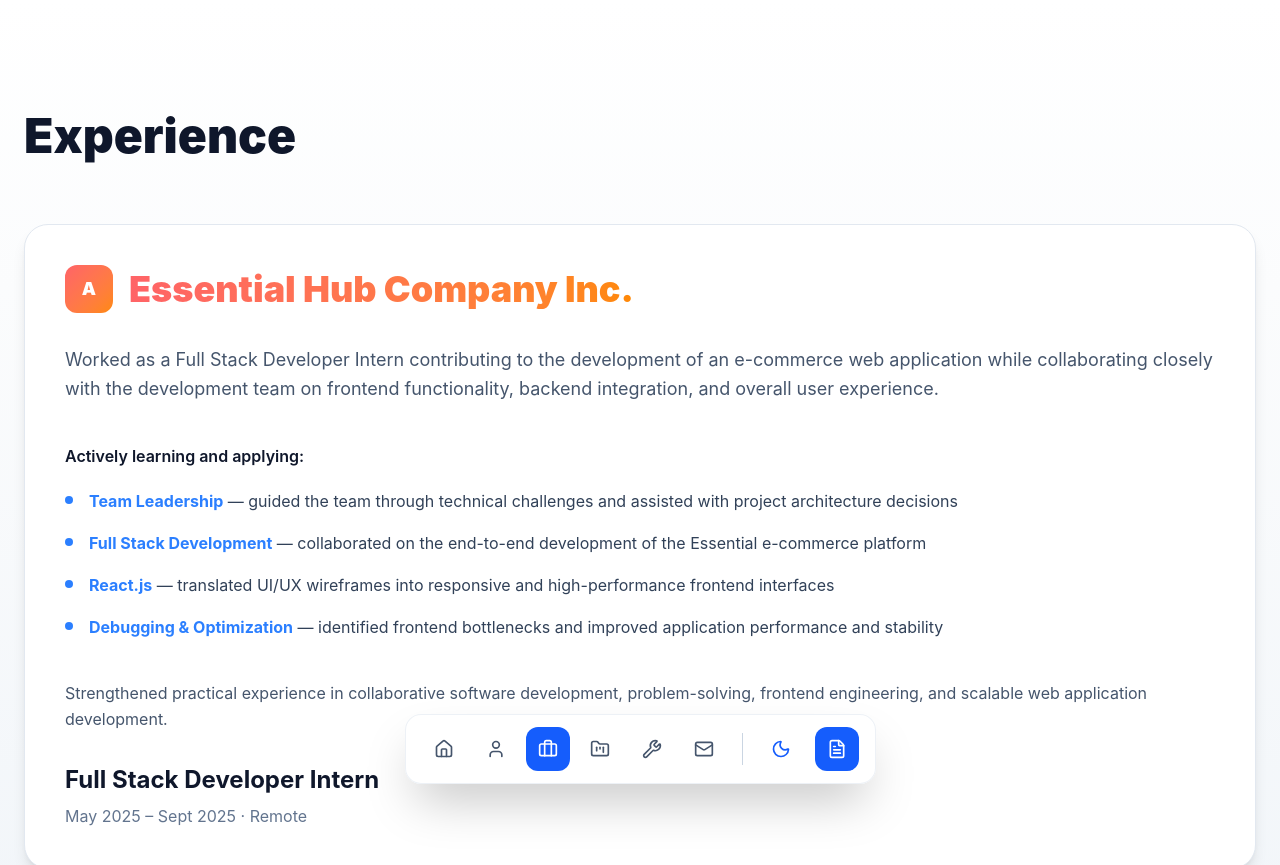
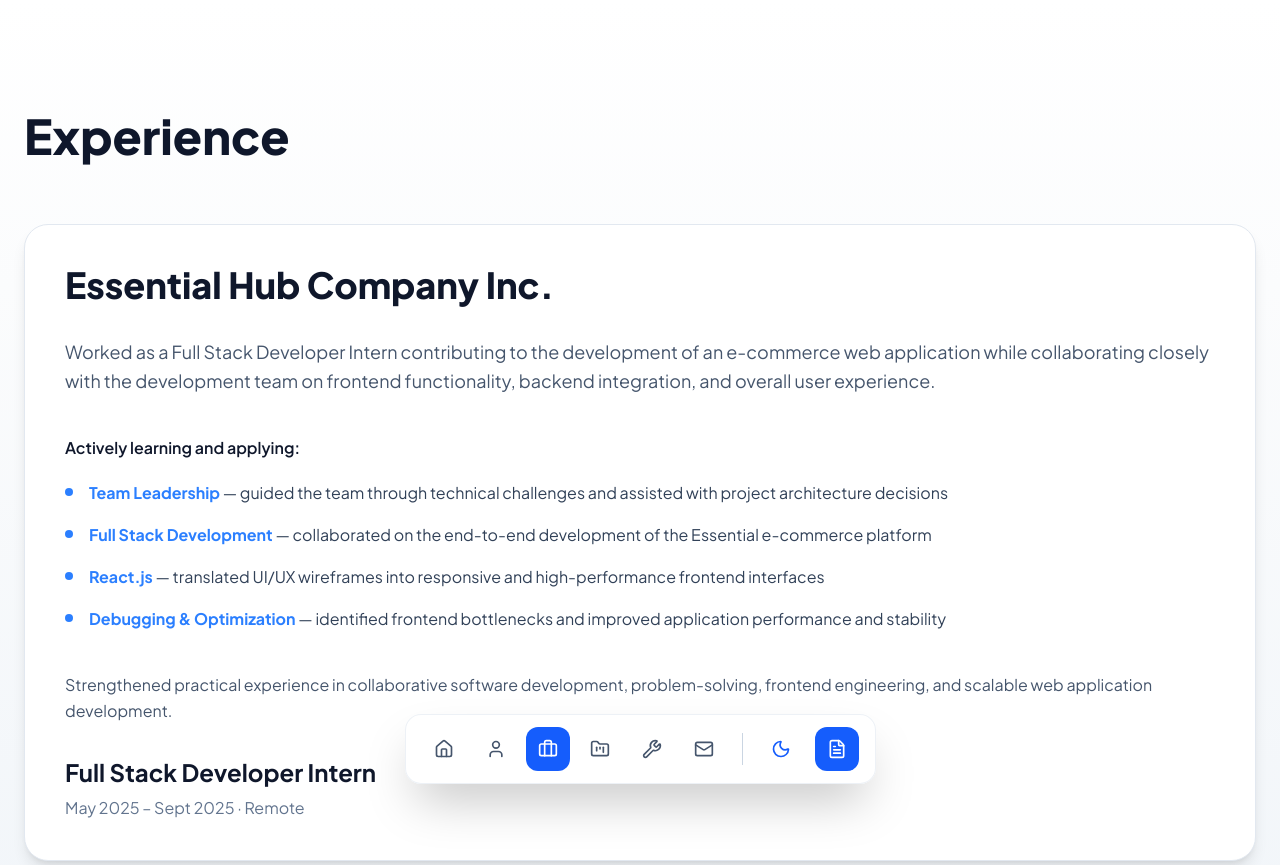
Before and after one commit to SherwinX1/sherwin.io, a React (Vite) app: page /experience in a window 1280 px wide. Shown: the top 865 px of the page. Built offline with nearby package versions, Linux system fonts and the light colour scheme.

Commit message:
update font

```diff
--- a/src/App.jsx
+++ b/src/App.jsx
@@ -20,7 +20,7 @@
   return (
     <BrowserRouter>
       <div
-        className={`min-h-screen font-sans transition-colors duration-500 selection:bg-blue-500/30 ${themeClasses}`}
+        className={`min-h-screen transition-colors duration-500 selection:bg-blue-500/30 ${themeClasses}`}
       >
         <Navbar isDarkMode={isDarkMode} setIsDarkMode={setIsDarkMode} />
 
--- a/src/components/Experience.jsx
+++ b/src/components/Experience.jsx
@@ -70,12 +70,8 @@
             }`}
           >
             {/* Company */}
-            <div className="flex items-center gap-4 mb-8">
-              <div className="w-12 h-12 rounded-xl bg-gradient-to-br from-red-400 to-orange-400 flex items-center justify-center text-white font-black text-lg">
-                A
-              </div>
-
-              <h3 className="text-2xl md:text-4xl font-black bg-gradient-to-r from-red-400 to-orange-400 bg-clip-text text-transparent">
+            <div className="mb-8">
+              <h3 className={`text-2xl md:text-4xl font-black ${isDarkMode ? 'text-white' : 'text-slate-900'}`}>
                 {exp.company}
               </h3>
             </div>
--- a/src/components/ProjectCard.jsx
+++ b/src/components/ProjectCard.jsx
@@ -28,11 +28,11 @@
 
           {/* Title */}
           <h3 className="text-2xl md:text-4xl font-black leading-tight mb-5">
-            <span className="bg-gradient-to-r from-blue-500 to-cyan-400 bg-clip-text text-transparent">
+            <span className={isDarkMode ? 'text-white' : 'text-slate-900'}>
               {project.title}
             </span>{' '}
             –{' '}
-            <span className={isDarkMode ? 'text-white' : 'text-slate-900'}>
+            <span className={isDarkMode ? 'text-slate-300' : 'text-slate-600'}>
               {project.subtitle}
             </span>
           </h3>
--- a/src/index.css
+++ b/src/index.css
@@ -1,11 +1,15 @@
+@import url('https://fonts.googleapis.com/css2?family=Plus+Jakarta+Sans:wght@400;500;600;700;800&display=swap');
 @import "tailwindcss";
 
-/* index.css */
+:root {
+  font-family: 'Plus Jakarta Sans', ui-sans-serif, system-ui, -apple-system, BlinkMacSystemFont, "Segoe UI", sans-serif;
+}
+
 html {
   scroll-behavior: smooth;
-  font-family: 'Inter', 'Space Grotesk', ui-sans-serif, system-ui, -apple-system, BlinkMacSystemFont, 'Segoe UI', sans-serif;
 }
 
 body {
   min-height: 100vh;
+  font-family: inherit;
 }
```
